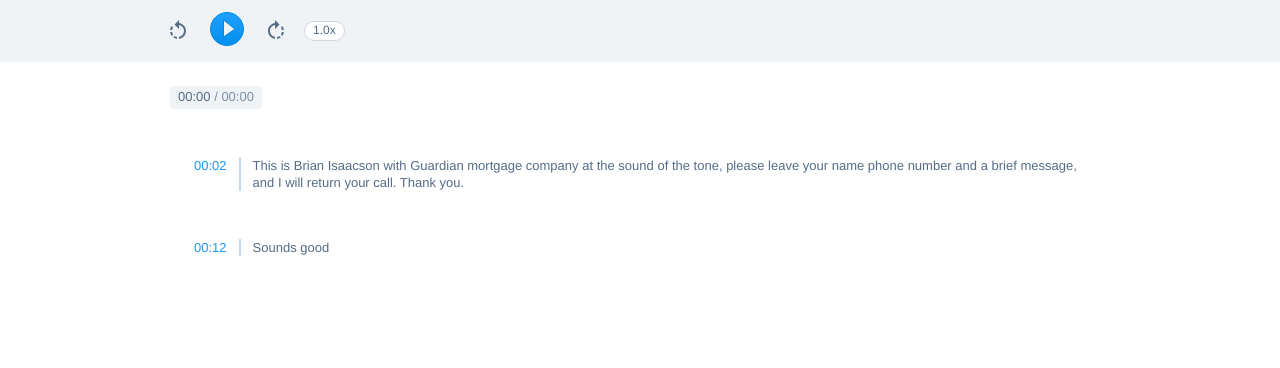
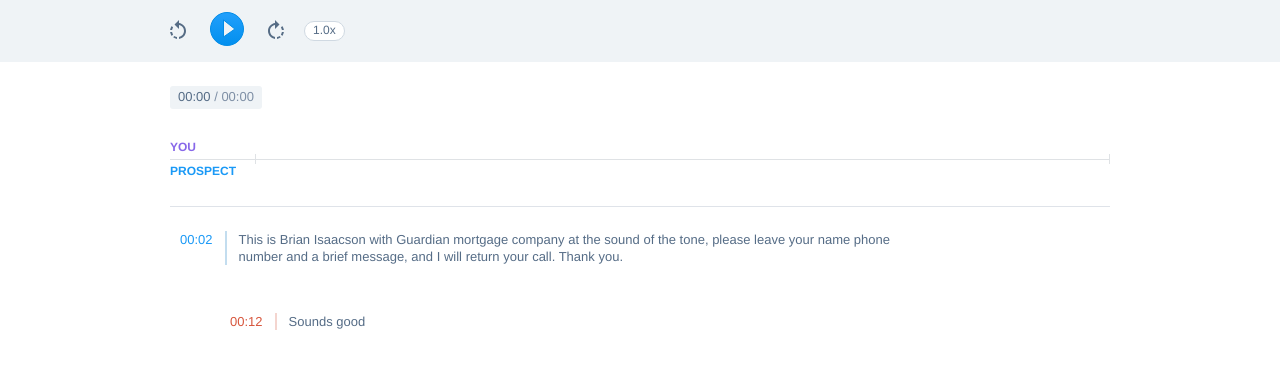
Before and after one commit to denisborovikov/test-apollo, a React (Create React App) app: page / in a window 1280 px wide. Shown: the top 368 px of the page. Built offline with nearby package versions, Linux system fonts and the light colour scheme.

Commit message:
Add waveforms

```diff
--- a/src/App.js
+++ b/src/App.js
@@ -4,6 +4,7 @@ import "./styles.css";
 import { Controls } from "./Controls";
 import { Transcript } from "./Transcript";
 import { Timer } from "./Timer";
+import { Waveform } from "./Waveform";
 import transcript from "./transcript.json";
 import { AppCtx } from "./context";
 
@@ -71,7 +72,7 @@ export default function App() {
 
   React.useEffect(() => {
     function handleEvent() {
-      dispatch({ type: "setTime", payload: audio.currentTime });
+      dispatch({ type: "setTime", payload: audio.current.currentTime });
     }
 
     const instance = audio.current;
@@ -118,7 +119,8 @@ export default function App() {
       <div className="App">
         <Controls />
         <Timer />
-        <Transcript data={transcript} />
+        <Waveform transcript={transcript} />
+        <Transcript transcript={transcript} />
       </div>
     </AppCtx.Provider>
   );
--- a/src/Timer.js
+++ b/src/Timer.js
@@ -1,15 +1,15 @@
 import React from "react";
-import "./timer.css";
+import "./Timer.css";
 import { useAppCtx } from "./context";
 import { formatTime } from "./utils";
 
 export function Timer() {
-  const { audio } = useAppCtx();
+  const { audio, state } = useAppCtx();
 
   return (
     <div className="timer">
       <div className="timer__container">
-        <span className="timer__current">{formatTime(audio.currentTime)}</span>
+        <span className="timer__current">{formatTime(state.time)}</span>
         <span className="timer__total"> / {formatTime(audio.duration)}</span>
       </div>
     </div>
--- a/src/transcript.css
+++ b/src/Transcript.css
@@ -1,14 +1,29 @@
 .transcript {
   max-width: 940px;
-  margin: 0 auto;
+  margin: 20px auto 0;
+
+  border-top: 1px solid #dfe3e9;
 }
 
 .transcript-item {
-  padding: 24px;
+  padding: 24px 200px 24px 10px;
   display: flex;
   font-size: 13px;
   line-height: 17px;
 }
+
+.transcript-item.prospect  {
+  margin-left: 50px;
+}
+
+.transcript-item.prospect .transcript-item__time {
+  color: #d7563d;
+}
+
+.transcript-item.prospect .transcript-item__text {
+  border-color: #f4d5cf;
+}
+
 .transcript-item.current {
   background-color: #f3fafe;
 }
--- a/src/Transcript.js
+++ b/src/Transcript.js
@@ -1,19 +1,19 @@
 import React from "react";
-import "./transcript.css";
+import "./Transcript.css";
 import { useAppCtx } from "./context";
 import { formatTime } from "./utils";
 
-export function Transcript({ data }) {
+export function Transcript({ transcript }) {
   return (
     <div className="transcript">
-      {data.word_timings.map((d, i) => (
-        <TranscriptItem key={i} timings={d} />
+      {transcript.word_timings.map((d, i) => (
+        <TranscriptItem key={i} timings={d} prospect={i % 2 !== 0} />
       ))}
     </div>
   );
 }
 
-export function TranscriptItem({ timings }) {
+export function TranscriptItem({ timings, prospect }) {
   const { audio } = useAppCtx();
 
   function isCurrent({ startTime, endTime }) {
@@ -30,7 +30,7 @@ export function TranscriptItem({ timings }) {
 
   return (
     <div
-      className={`transcript-item ${
+      className={`transcript-item ${prospect ? "prospect" : ""} ${
         isCurrent({
           startTime: timings[0].startTime,
           endTime: timings[timings.length - 1].endTime,
--- /dev/null
+++ b/src/Waveform.css
@@ -0,0 +1,102 @@
+.waveform {
+  height: 53px;
+  max-width: 940px;
+  display: flex;
+  margin: 0 auto;
+}
+
+.waveform__participants::after,
+.waveform__playback::after {
+  border-top: 1px solid #dfe2e5;
+  content: " ";
+  position: absolute;
+  left: 0;
+  right: 0;
+  top: 26px;
+}
+
+.waveform__participants {
+  position: relative;
+  padding-right: 20px;
+}
+
+.waveform__participants::before,
+.waveform__playback::before {
+  border-right: 1px solid #dfe2e5;
+  height: 10px;
+  content: " ";
+  position: absolute;
+  top: 50%;
+  right: 0;
+  margin-top: -5px;
+}
+
+.waveform__participant {
+  text-transform: uppercase;
+  font-weight: 600;
+  font-size: 12px;
+}
+
+.waveform__participant.you {
+  color: #8868e9;
+  margin: 8px 0 10px;
+}
+.waveform__participant.prospect {
+  color: #1a99f6;
+  bottom: 8px;
+}
+
+.waveform__playback {
+  position: relative;
+  flex-grow: 1;
+  cursor: pointer;
+}
+
+.waveform__item {
+  position: absolute;
+  height: 25px;
+}
+
+.waveform__item.played {
+  background: repeating-linear-gradient(
+    90deg,
+    #b7c0ce 0px,
+    #b7c0ce 2px,
+    #fff,
+    #fff 3px
+  ) !important;
+}
+
+.waveform__item.you {
+  top: 0;
+  background: repeating-linear-gradient(
+    90deg,
+    #8868e9 0px,
+    #8868e9 2px,
+    #fff,
+    #fff 3px
+  );
+}
+
+.waveform__item.prospect {
+  bottom: 0;
+
+  background: repeating-linear-gradient(
+    90deg,
+    #1a99f6 0px,
+    #1a99f6 2px,
+    #fff,
+    #fff 3px
+  );
+}
+
+.waveform__progress {
+  position: absolute;
+  z-index: 1;
+  top: 50%;
+  left: 0;
+  height: 1px;
+  margin-top: -1px;
+  background-color: #7e8fa5;
+  width: 50px;
+}
--- /dev/null
+++ b/src/Waveform.js
@@ -0,0 +1,60 @@
+import React from "react";
+import "./Waveform.css";
+import { useAppCtx } from "./context";
+
+export function Waveform({ transcript }) {
+  const { audio, state } = useAppCtx();
+  const ref = React.useRef();
+
+  const progress = (state.time / audio.duration) * 100;
+
+  const waveforms = React.useMemo(() => {
+    return transcript.word_timings.reduce((arr, el) => {
+      const start = (parseFloat(el[0].startTime) / audio.duration) * 100;
+      const endTime = parseFloat(el[el.length - 1].endTime);
+      const end = (endTime / audio.duration) * 100;
+
+      return [...arr, { start, endTime, length: end - start }];
+    }, []);
+  }, [transcript, audio.duration]);
+
+  function handleMouseDown(e) {
+    if (!ref.current) return;
+
+    audio.currentTime =
+      ((e.clientX - ref.current.offsetLeft) / ref.current.offsetWidth) *
+      audio.duration;
+    audio.play();
+  }
+
+  return (
+    <div className="waveform">
+      <div className="waveform__participants">
+        <div className="waveform__participant you">You</div>
+        <div className="waveform__participant prospect">Prospect</div>
+      </div>
+      <div
+        ref={ref}
+        className="waveform__playback"
+        onMouseDown={handleMouseDown}
+      >
+        <div
+          className="waveform__progress"
+          style={{ width: isNaN(progress) ? 0 : `${progress}%` }}
+        ></div>
+        {waveforms.map((wave, i) => (
+          <div
+            key={i}
+            className={`waveform__item ${
+              i % 2 === 0 ? "you" : "prospect"
+            } ${state.time > wave.endTime ? 'played' : ''}`}
+            style={{
+              left: `${wave.start}%`,
+              width: `${wave.length}%`,
+            }}
+          ></div>
+        ))}
+      </div>
+    </div>
+  );
+}
```
Also changed, not shown: src/Timer.css (renamed from src/timer.css).
